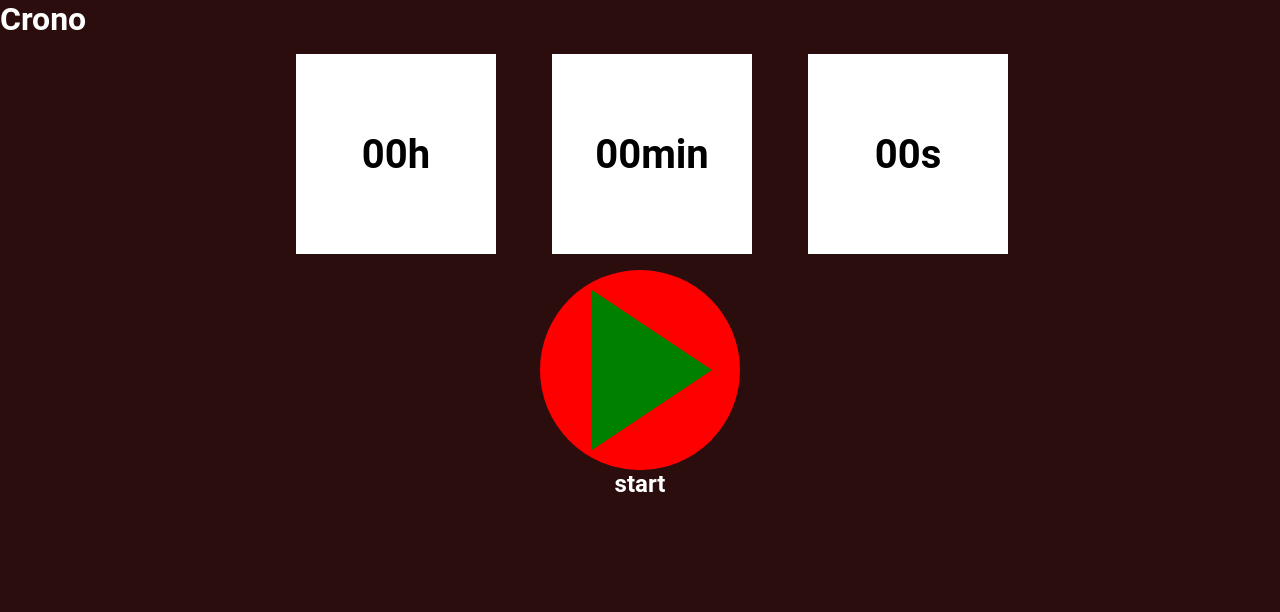
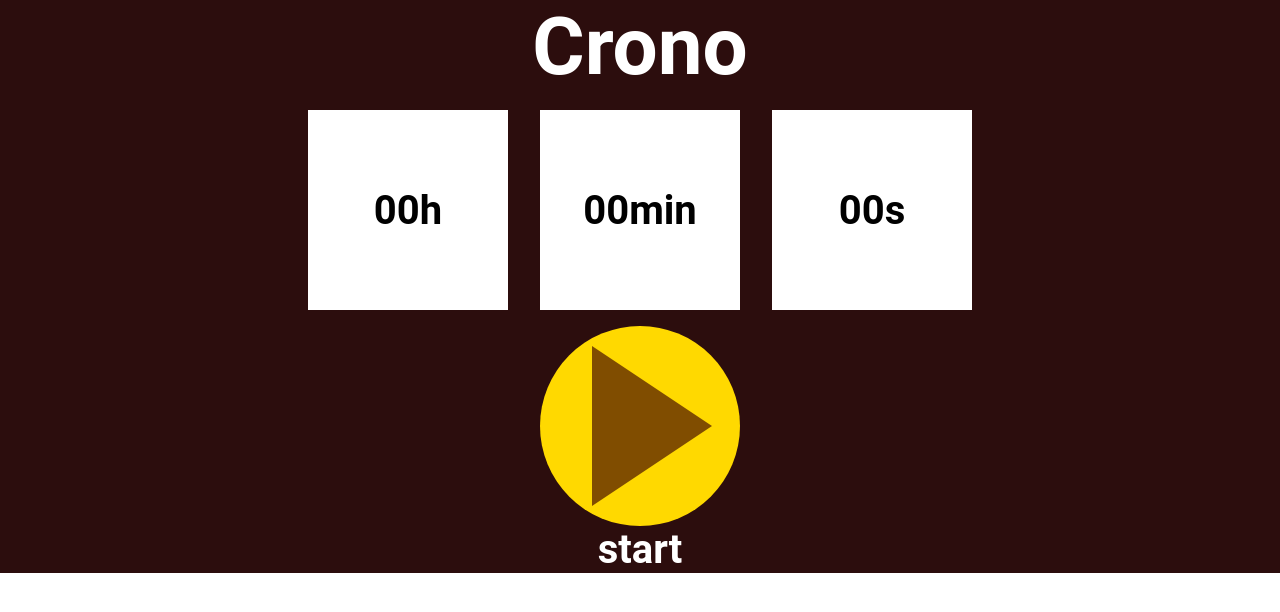
Before and after one commit to Lachi-Amine/clock, a plain HTML site: page index.html in a window 1280 px wide. Drawn offline with Linux system fonts and the light colour scheme.

Commit message:
juuuu
hhhh

```diff
--- a/index.html
+++ b/index.html
@@ -9,20 +9,21 @@
   </head>
 
   <body>
+    <div id="all">
     <div id="title">
       <h1>Crono</h1>
     </div>
     <div id="top">
       <span class="square">
-        <h2 class="time">00</h2>
+        <h2 id="hour" class="time">00</h2>
         <h2 class="time">h</h2>
       </span>
       <span class="square">
-        <h2 class="time">00</h2>
+        <h2 id="minut" class="time">00</h2>
         <h2 class="time">min</h2>
       </span>
       <span class="square">
-        <h2 class="time">00</h2>
+        <h2 id="secend" class="time">00</h2>
         <h2 class="time">s</h2>
       </span>
     </div>
@@ -32,5 +33,6 @@
       </div>
       <h2>start</h2>
     </div>
+</div>
   </body>
 </html>
--- a/style.css
+++ b/style.css
@@ -3,10 +3,21 @@
     padding: 0;
     box-sizing: border-box;
 }
-body{
+#all{
     background-color: #2c0d0d;
     font-family: 'Roboto', sans-serif;
     color: #ffffff;
+    display: flex;
+    flex-direction: column;
+    justify-content: center;
+    align-items: center;
+}
+h1{
+    font-size: 10vh;
+    font-weight: bold;}
+h2{
+    font-size: 5vh;
+    font-weight: bold;
 }
 #top{
     display: flex;
@@ -21,7 +32,7 @@ body{
     height: 25vh;
     background-color: #ffffff;
     color: black;
-    margin: 2vh 2vh 2vh 5vh;
+    margin: 2vh 2vh 2vh 2vh;
 
 }
 .time{
@@ -34,10 +45,11 @@ body{
     width: 25vh;
     height: 25vh;
     border-radius: 50%;
-    background-color: red;
+    background-color: rgb(255, 217, 0);
 display: flex;
 justify-content: center;
 align-items: center;
+
 
 }
 #tre{
@@ -45,7 +57,7 @@ align-items: center;
     height: 0;
     border-top: 10vh solid transparent;
     border-bottom: 10vh solid transparent;
-    border-left: 15vh solid green;
+    border-left: 15vh solid rgb(128, 77, 0);
     margin: 2vh 2vh 2vh 5vh;
 }
 #bottom{
```
